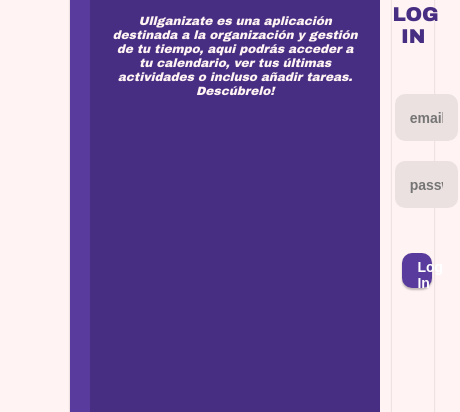
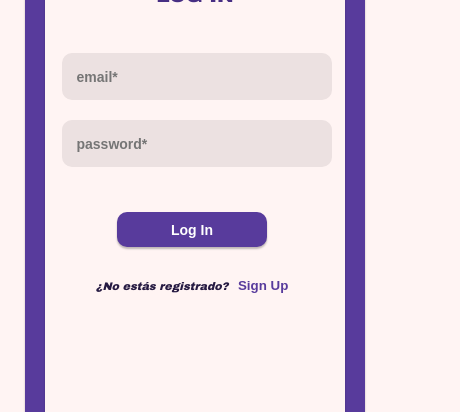
Before and after one commit to alu0101235516/Usabilidad-y-Accesibilidad, a plain HTML site: page Proyecto-Final/login.html in a window 390 px wide. Shown: the part 130-542 px from the top of the page, 460 px wide, since content can reach past the window. Drawn offline with nearby package versions, Linux system fonts and the light colour scheme.

Commit message:
login-signup finished

```diff
--- a/Proyecto-Final/css/style.css
+++ b/Proyecto-Final/css/style.css
@@ -3,10 +3,37 @@ body {
   width: 90%;
   height: 50em;
   margin: auto;
+
+  -webkit-animation: fadein 3s; /* Safari, Chrome and Opera > 12.1 */
+  -moz-animation: fadein 3s; /* Firefox < 16 */
+  -ms-animation: fadein 3s; /* Internet Explorer */
+  -o-animation: fadein 3s; /* Opera < 12.1 */
+  animation: fadein 3s;
+}
+
+@keyframes fadein {
+  from { opacity: 0.10; }
+    to { opacity: 1; }
+} /* Firefox < 16 */
+@-moz-keyframes fadein {
+  from { opacity: 0.10; }
+  to { opacity: 1; }
+} /* Safari, Chrome and Opera > 12.1 */
+@-webkit-keyframes fadein {
+  from { opacity: 0.10; }
+  to { opacity: 1; }
+} /* Internet Explorer */
+@-ms-keyframes fadein {
+  from { opacity: 0.10; }
+  to { opacity: 1; }
+} /* Opera < 12.1 */
+@-o-keyframes fadein {
+  from { opacity: 0.10; }
+  to { opacity: 1; }
 }
 
 .background {
-    width: 60%;
+  width: 60em;
   height: 40em;
   margin: auto;
   margin-top: 6.5%;
@@ -79,7 +106,7 @@ body {
   color: rgb(255, 244, 243);
 }
 
-  #eslogan1, #eslogan2, #eslogan-text {
+#eslogan1,#eslogan11,#eslogan22, #eslogan2, #eslogan-text {
   text-align: center;
   font-size: 12px;
   font-family: Arial Black;
@@ -158,3 +185,64 @@ body {
   font-family: Arial Black;
   color: rgb(255, 0, 0);
 }
+
+.submenu {
+  padding: 15px;
+  color: rgb(12, 2, 2);
+  font-family: 'Open sans';
+  list-style: none;
+}
+
+@media screen and (max-width: 10000px) {
+  #eslogan11, #eslogan22 {
+    display: none;
+  }
+}
+
+@media screen and (max-width: 1070px) {
+  .title-page {
+    display: none;
+  }
+  .background {
+    width: 400px;
+    height: 600px;
+  }
+  .form-page {
+    width: 400px;
+    height: 650px;
+    margin: auto;
+    margin-top: -20px;
+  }
+  .signup-signin {
+    margin: auto;
+  }
+  #eslogan11, #eslogan22 {
+    display: block;
+    color: rgb(38, 26, 66);
+    font-size: 11px;
+    margin-top: 10px;
+  }
+  #Login {
+    color: rgb(88, 59, 156);
+  }
+  #Login:hover {
+    color: rgb(115, 81, 194);
+  }
+}
+
+@media screen and (max-width: 500px) {
+  .title-page {
+    display: none;
+  }
+  .background {
+    width: 300px;
+    height: 600px;
+  }
+  .form-page {
+    width: 400px;
+    margin-left: -50px;
+  }
+  .signup-signin {
+    margin: left;
+  }
+}
--- a/Proyecto-Final/js/main.js
+++ b/Proyecto-Final/js/main.js
@@ -19,7 +19,9 @@ signUpForm.addEventListener("submit", (e) => {
             .createUserWithEmailAndPassword(usuario, password)
             .then((userCredential) => {
 
-                console.log("Registro correcto.")
+                document.getElementById("errorCommandPE").style.display = "none";
+                console.log("Registro correcto.");
+                location.href = "./index.html";
 
                 signUpForm.reset();
 
@@ -52,7 +54,8 @@ logInForm.addEventListener("submit", (e) => {
         .signInWithEmailAndPassword(usuario, password)
         .then((userCredential) => {
 
-            console.log("Log In correcto.")
+            console.log("Log In correcto.");
+            location.href = "./index.html";
 
             logInForm.reset();
 
--- a/Proyecto-Final/login.html
+++ b/Proyecto-Final/login.html
@@ -3,6 +3,7 @@
 <html>
   <head>
     <link rel="stylesheet" href="./css/style.css">
+    <meta name="viewport" content="width=device-width, initial-scale=1.0">
     <script type="text/javascript">
       function Cambio1() {
         document.getElementById("signup").style.display = "none";
@@ -47,10 +48,12 @@
               <input name="password" type="password" placeholder="confirm password*" class="signup-text" id="signupPassword2"/>
 
               <p id="errorCommandPS" style="display: none;">Las contraseñas no coinciden!</p>
-              <p id="errorCommandPC" style="display: none;">La contraseña tiene que tener mas de 6 caracteres!</p>
+              <p id="errorCommandPC" style="display: none;">La contraseña tiene que tener más de 6 caracteres!</p>
               <p id="errorCommandPE" style="display: none;">El usuario o el correo ya están en uso!</p>
 
               <button class="btn" type="submit">Sign Up</button>
+
+              <p id="eslogan22"> ¿Ya estás registrado?  <button class="btn-Login" id="Login" onclick="Cambio1()">Log In</button></p>
             </form>
           </div>
 
@@ -63,6 +66,8 @@
                 <p id="errorCommand" style="display: none;">La contraseña o el correo son incorrectos!</p>
               </div>
               <button class="btn" type="submit">Log In</button>
+
+              <p id="eslogan11"> ¿No estás registrado?  <button class="btn-Login" id="Login" onclick="Cambio2()">Sign Up</button></p>
             </form>
           </div>
         </div>
```
Lines whose indentation alone changed are shown as unchanged.
